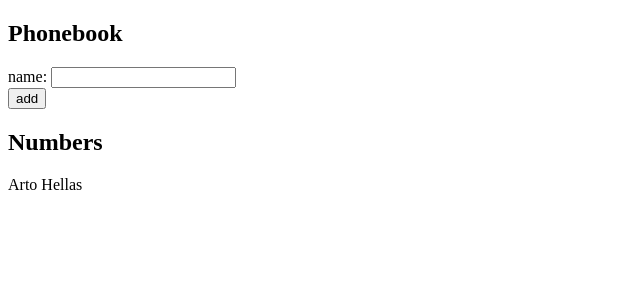
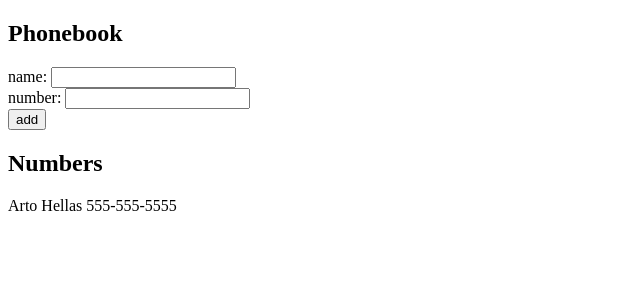
Before and after one commit to tyler1588/FSO, a React (Create React App) app in the folder part2/phonebook/: page / in a window 1280 px wide. Shown: the top 300 px of the page, without its empty margins (0-640 px from the left). Built offline with nearby package versions, Linux system fonts and the light colour scheme.

Commit message:
complete 2.8

```diff
--- a/part2/phonebook/src/App.js
+++ b/part2/phonebook/src/App.js
@@ -2,24 +2,34 @@ import { useState } from 'react'
 
 const App = () => {
   const [persons, setPersons] = useState([
-    { name: 'Arto Hellas' }
+    {
+      name: 'Arto Hellas',
+      number: '555-555-5555'
+    }
   ])
   const [newName, setNewName] = useState('')
+  const [newNumber, setNewNumber] = useState('')
 
-  const handleChange = (event) => {
+  const updateName = (event) => {
     setNewName(event.target.value)
+  }
+
+  const updateNumber = (event) => {
+    setNewNumber(event.target.value)
   }
 
   const addPerson = (event) => {
     event.preventDefault()
     const personObject = {
-      name: newName
+      name: newName,
+      number: newNumber
     }
     if (persons.some(person => person.name === newName)){
       alert(`${newName} is already added to the phonebook`)
     } else {
       setPersons(persons.concat(personObject))
       setNewName('')
+      setNewNumber('')
     }
   }
 
@@ -28,14 +38,16 @@ const App = () => {
       <h2>Phonebook</h2>
       <form>
         <div>
-          name: <input onChange={handleChange} value={newName}/>
+          name: <input onChange={updateName} value={newName}/>
+          <br></br>
+          number: <input onChange={updateNumber} value={newNumber}/>
         </div>
         <div>
           <button onClick={(event) => addPerson(event)} type="submit">add</button>
         </div>
       </form>
       <h2>Numbers</h2>
-      {persons.map((person, i) => <p key={i}>{person.name}</p>)}
+      {persons.map((person, i) => <p key={i}>{person.name} {person.number}</p>)}
     </div>
   )
 }
```
